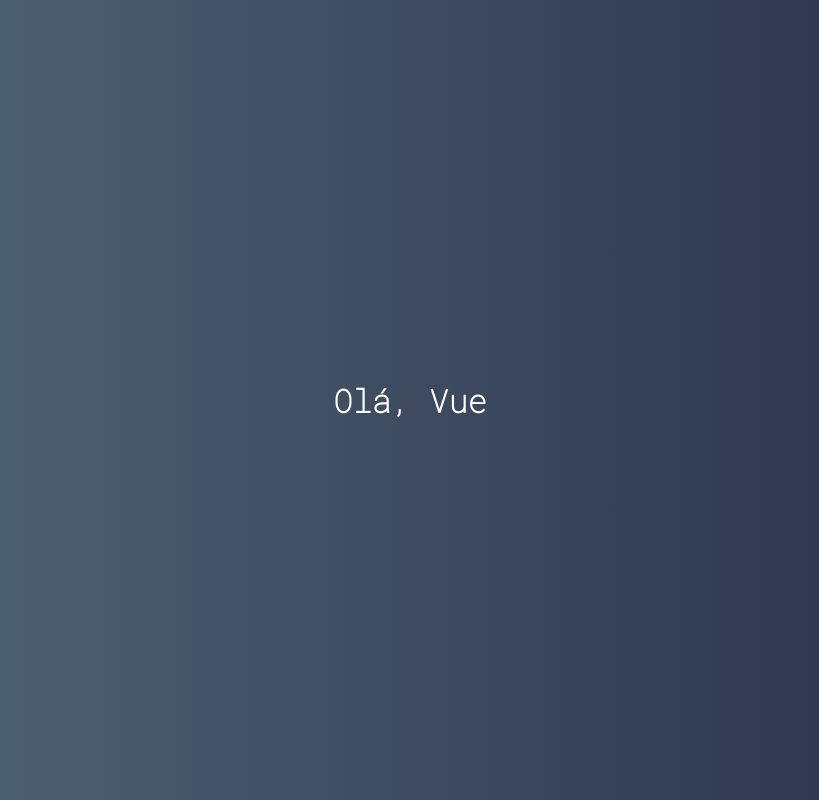
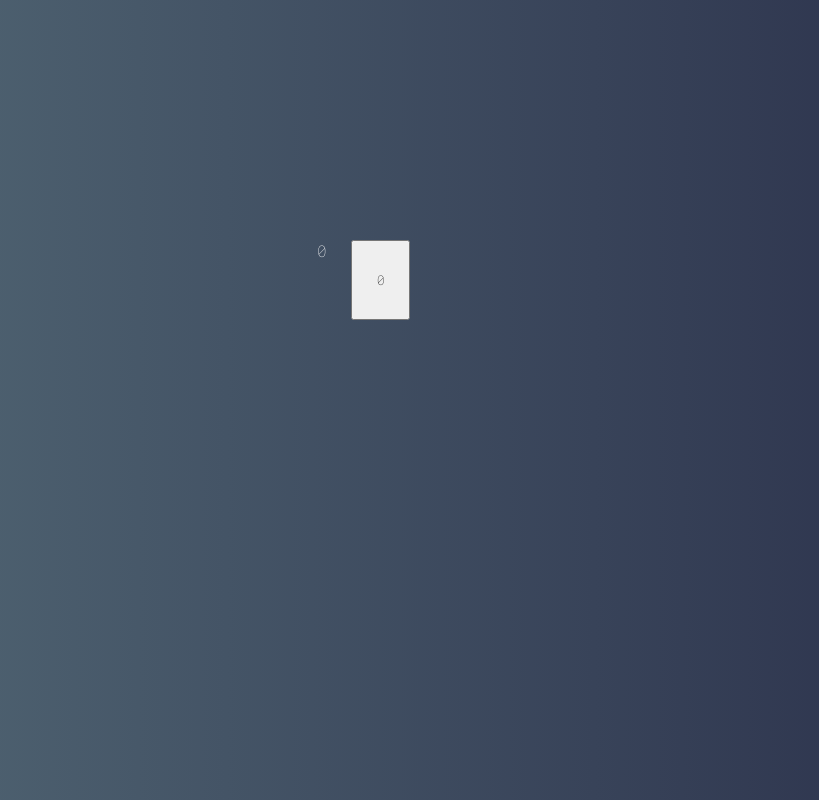
Before and after one commit to Maxel-Uds/Calculadora-VueJs, a Vue app: page / in a window 1280 px wide. Shown: the whole page, without its empty margins (230-1049 px from the left). Built offline with nearby package versions, Linux system fonts and the light colour scheme.

Commit message:
Criando Componentes

```diff
--- a/src/App.vue
+++ b/src/App.vue
@@ -1,12 +1,14 @@
 <template>
   <div id="app">
-    <h1>Olá, Vue</h1>
+    <Calculator />
   </div>
 </template>
 
 <script>
+import Calculator from "./main/Calculator.vue"
+
 export default {
-
+    components: { Calculator }
 }
 </script>
 
--- /dev/null
+++ b/src/components/Button.vue
@@ -0,0 +1,16 @@
+<!-- eslint-disable vue/multi-word-component-names -->
+<template>
+  <button class="button">
+    0
+  </button>
+</template>
+
+<script>
+export default {
+
+}
+</script>
+
+<style>
+
+</style>
--- /dev/null
+++ b/src/components/Display.vue
@@ -0,0 +1,16 @@
+<!-- eslint-disable vue/multi-word-component-names -->
+<template>
+  <div class="display">
+    0
+  </div>
+</template>
+
+<script>
+export default {
+
+}
+</script>
+
+<style>
+
+</style>
--- /dev/null
+++ b/src/main/Calculator.vue
@@ -0,0 +1,28 @@
+<!-- eslint-disable vue/multi-word-component-names -->
+<template>
+  <div class="calculator">
+    <Display />
+    <Button />
+  </div>
+</template>
+
+<script>
+import Display from "../components/Display.vue";
+import Button from "../components/Button.vue";
+
+export default {
+    components: { Button, Display }
+}
+</script>
+
+<style>
+    .calculator {
+        height: 320px;
+        width: 235px;
+        border-radius: 5px;
+        overflow: hidden;
+        display: grid;
+        grid-template-columns: repeat(4, 25%);
+        grid-template-rows: 1fr 48px 48px 48px 48px 48px;
+    }
+</style>
```
